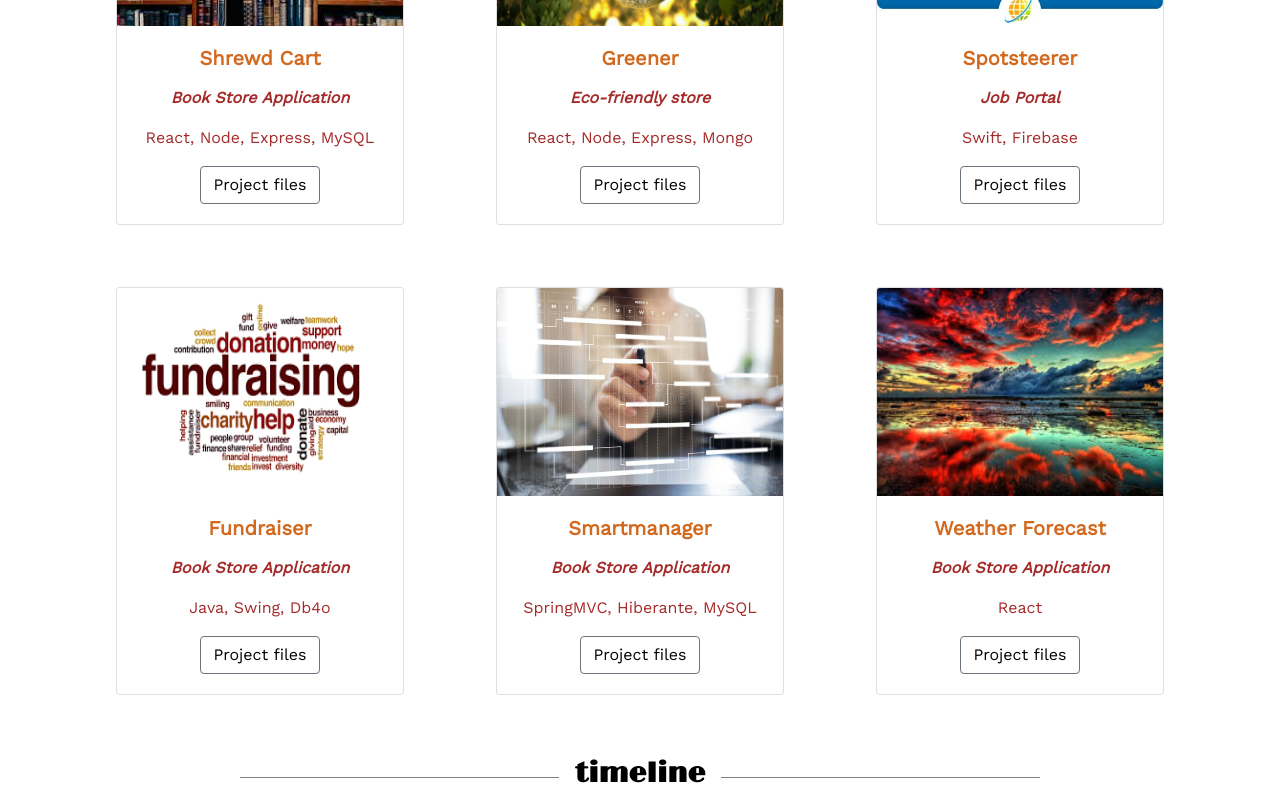
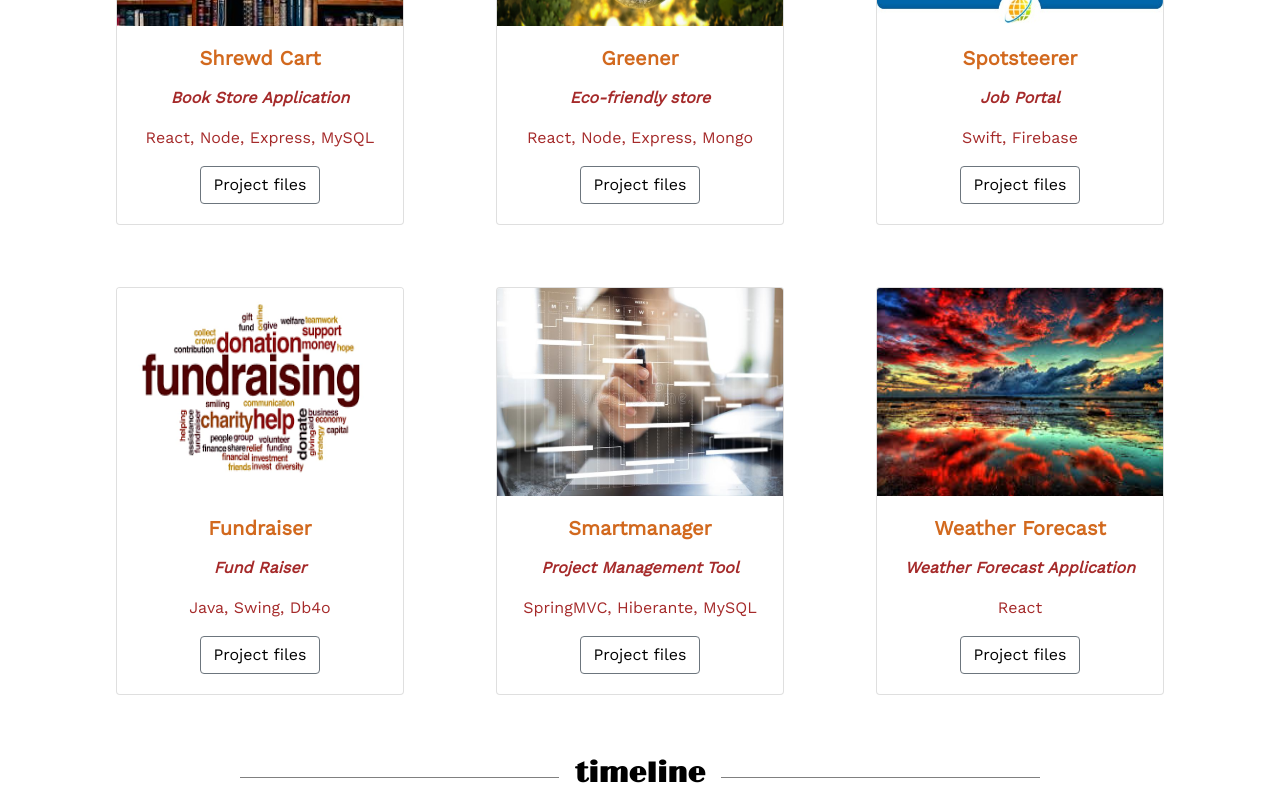
Before and after one commit to chandrakanth-c/portfolio, a React (Create React App) app: page / in a window 1280 px wide. Shown: the part 1840-2640 px from the top of the page. Built offline with nearby package versions, Linux system fonts and the light colour scheme.

Commit message:
Adding changes

```diff
--- a/package.json
+++ b/package.json
@@ -21,7 +21,8 @@
     "start": "react-scripts start",
     "build": "react-scripts build",
     "test": "react-scripts test",
-    "eject": "react-scripts eject"
+    "eject": "react-scripts eject",
+    "stop": "react-scripts stop"
   },
   "eslintConfig": {
     "extends": [
--- a/src/components/Projects.js
+++ b/src/components/Projects.js
@@ -24,13 +24,13 @@ function Projects(){
                 </div>
                 <div className="row">
                     <div className="col">
-                        <ProjectCard image={fund} title="Fundraiser" line1="Book Store Application" line2="Java, Swing, Db4o"/>
+                        <ProjectCard image={fund} title="Fundraiser" line1="Fund Raiser" line2="Java, Swing, Db4o"/>
                     </div>
                     <div className="col">
-                        <ProjectCard image={smart} title="Smartmanager" line1="Book Store Application" line2="SpringMVC, Hiberante, MySQL"/>
+                        <ProjectCard image={smart} title="Smartmanager" line1="Project Management Tool" line2="SpringMVC, Hiberante, MySQL"/>
                     </div>
                     <div className="col">
-                        <ProjectCard image={weather} title="Weather Forecast" line1="Book Store Application" line2="React"/>
+                        <ProjectCard image={weather} title="Weather Forecast" line1="Weather Forecast Application" line2="React"/>
                     </div>
                 </div>
             </div>
```
Also changed, not shown: 1 other file (tests, documents, lock files or other folders).
